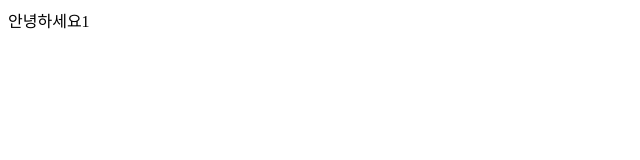
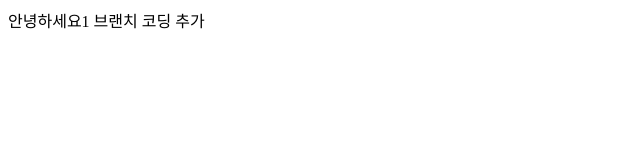
Before and after one commit to kyu1203/github_test, a plain HTML site: page test1.html in a window 1280 px wide. Shown: the whole page, without its empty margins (0-640 px from the left). Drawn offline with Linux system fonts and the light colour scheme.

Commit message:
'브랜치추가코딩'

```diff
--- a/test1.html
+++ b/test1.html
@@ -10,4 +10,5 @@
 </head>
 <body>
 안녕하세요1
+브랜치 코딩 추가
 </body>
```
